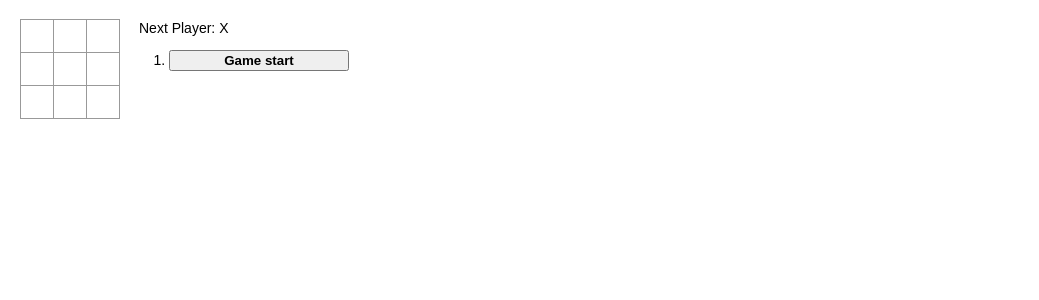
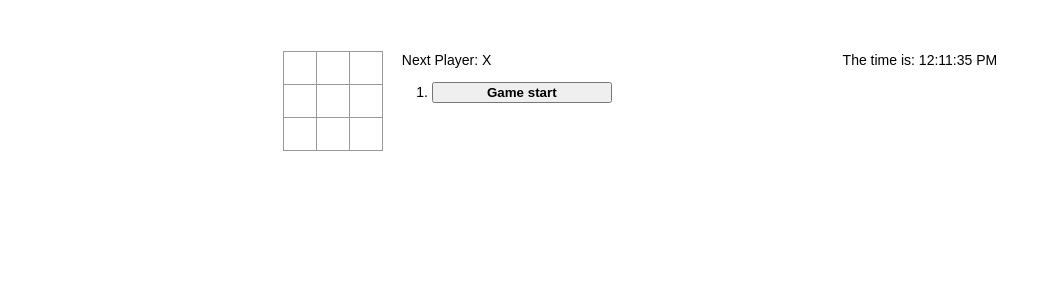
Before and after one commit to BenWarwick-Champion/react-tictactoe, a React (Create React App) app: page / in a window 1280 px wide. Shown: the top 300 px of the page, without its empty margins (0-1039 px from the left). Built offline with nearby package versions, Linux system fonts and the light colour scheme.

Commit message:
:sparkles: Live clock component

```diff
--- /dev/null
+++ b/src/TickingClock.tsx
@@ -0,0 +1,19 @@
+import React, { useState, useEffect } from 'react';
+
+export const TickingClock = () => {
+    const [time, setTime] = useState(new Date());
+
+    useEffect(() => {
+        const timer = setInterval(() => setTime(new Date()), 1000);
+        return function cleanup() {
+            clearInterval(timer);
+        }
+    });
+
+    return (
+        <div>
+            The time is: {time.toLocaleTimeString()}
+        </div>
+    );
+
+}
--- a/src/index.css
+++ b/src/index.css
@@ -9,6 +9,12 @@ padding-left: 30px;
 
 button {
   width: 180px;
+}
+
+.wrapper {
+  display: flex;
+  justify-content: space-evenly;
+  padding: 2rem;
 }
 
 .board-row:after {
--- a/src/index.tsx
+++ b/src/index.tsx
@@ -2,6 +2,7 @@ import React from 'react';
 import ReactDOM from 'react-dom';
 import './index.css';
 
+import { TickingClock } from './TickingClock';
 
 interface SquareProps {
   squareValue: string | null,
@@ -143,6 +144,7 @@ class Game extends React.Component {
     };
 
     return (
+    <div className="wrapper">
       <div className="game">
           <div className="game-board">
           <Board
@@ -155,6 +157,8 @@ class Game extends React.Component {
           <div>{ status }</div>
           <ol>{ moves }</ol>
           </div>
+      </div>
+      <TickingClock />
     </div>
     );
   }
```
Lines whose indentation alone changed are shown as unchanged.
